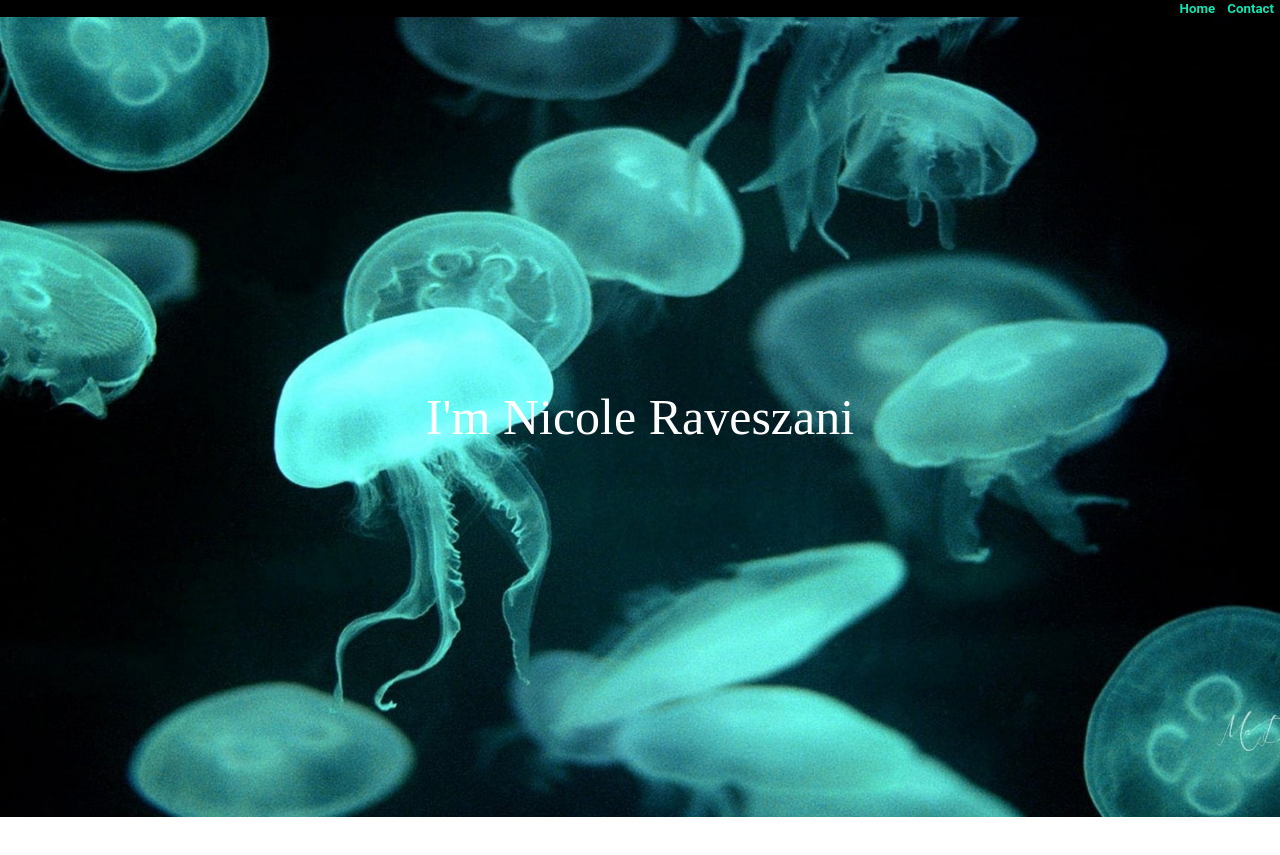
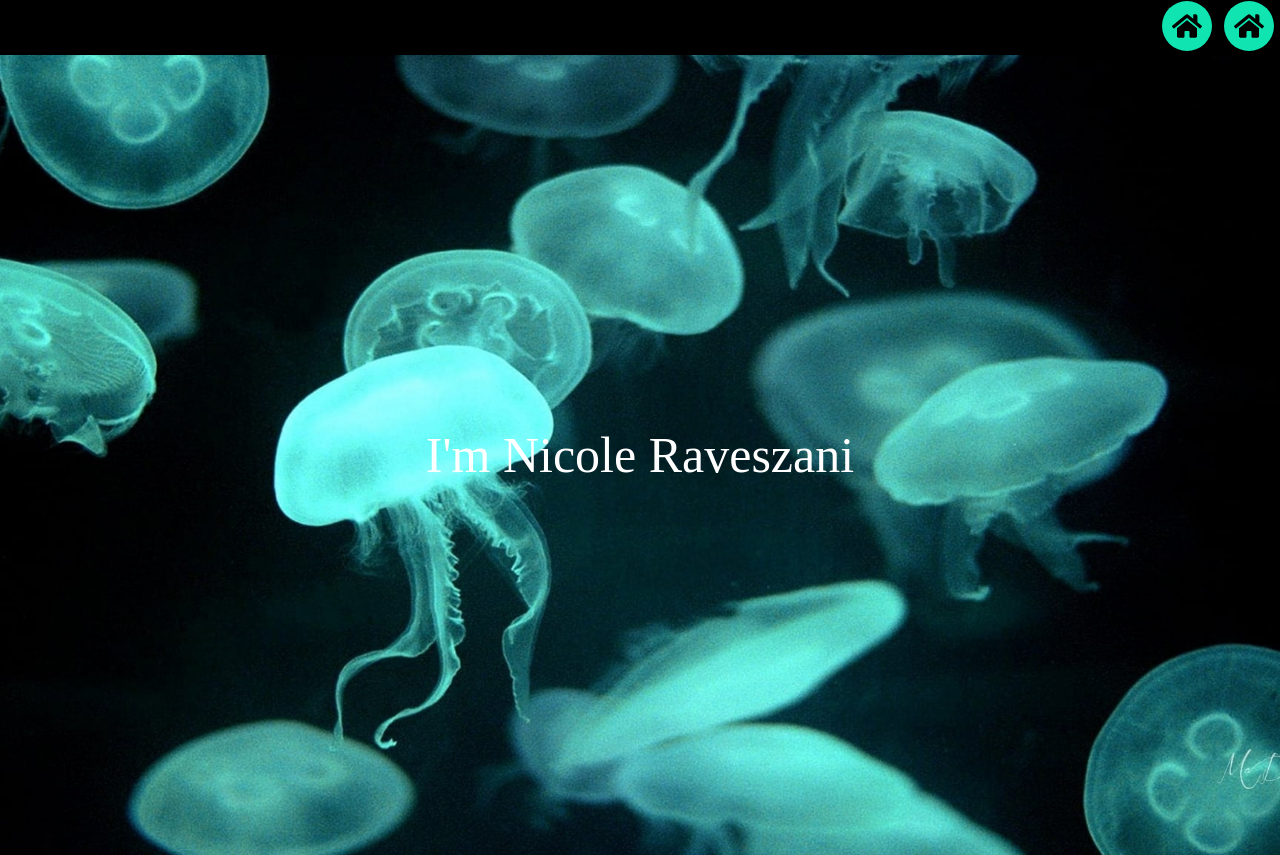
Before and after one commit to nravesz/Portfolio, a React (Create React App) app in the folder front/: page / in a window 1280 px wide. Before the commit the page ends 817 px from the top, so only its background shows below. Built offline with nearby package versions, Linux system fonts and the light colour scheme.

Commit message:
style navbar

```diff
--- a/front/package.json
+++ b/front/package.json
@@ -12,6 +12,7 @@
     "@types/react-dom": "^18.2.10",
     "react": "^18.2.0",
     "react-dom": "^18.2.0",
+    "react-icons": "^4.11.0",
     "react-scripts": "5.0.1",
     "sass": "^1.68.0",
     "typescript": "^4.9.5",
--- a/front/src/components/base/NavBarButton.tsx
+++ b/front/src/components/base/NavBarButton.tsx
@@ -1,4 +1,5 @@
 import React from "react";
+import { FaHome } from "react-icons/fa";
 import "./styles/NavBarButton.scss";
 
 type Props = {
@@ -13,6 +14,7 @@ const NavBarButton = ({name, route, handleClick}: Props) => {
             className="nav-bar-button"
             onClick={() => handleClick(name)}
         >
+            <FaHome className="nav-bar-icon" />
             <div className="nav-bar-text">{name}</div>
         </button>
     )
--- a/front/src/components/base/styles/NavBarButton.scss
+++ b/front/src/components/base/styles/NavBarButton.scss
@@ -4,20 +4,31 @@
     outline: none;
     background-color: transparent;
     border: 0;
+    transition: padding-right 0.5s;
+};
+
+.nav-bar-icon {
+    background-color: $primary-color;
+    font-size: 30px;
+    margin: 0;
+    padding: 10px;
+    transition: font-size 0.5s;
+    border-radius: 50%;
 };
 
 .nav-bar-text {
     color: $primary-color;
     font-family: Roboto;
     font-weight: bold;
+    display: none;
 }
 
 .nav-bar-button:hover {
     background-color: $secondary-color;
-    padding: 10px;
-    transition: padding 0.5s;
+    padding-right: 80px;
 };
 
 .nav-bar-button:hover .nav-bar-text {
     color: red;
+    display: contents;
 }
```
Also changed, not shown: 1 other file (tests, documents, lock files or other folders).
